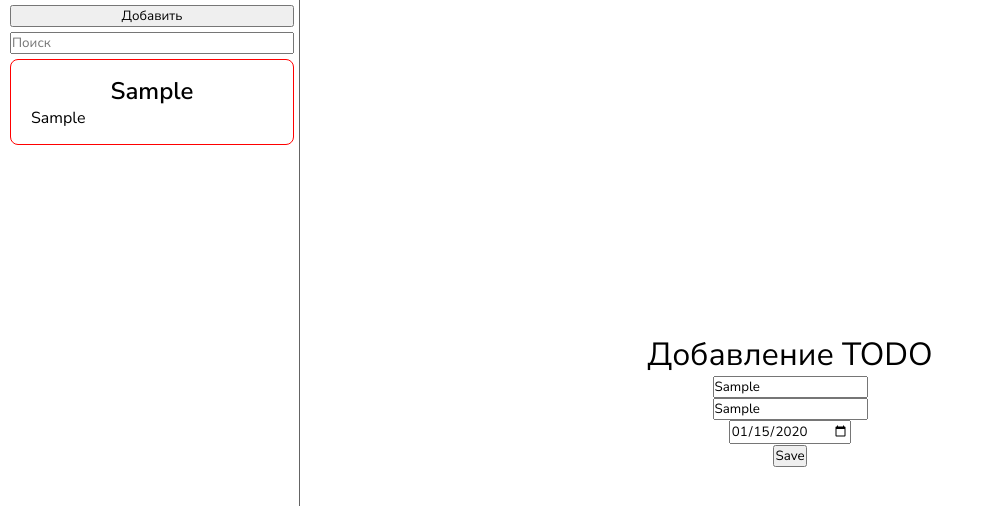
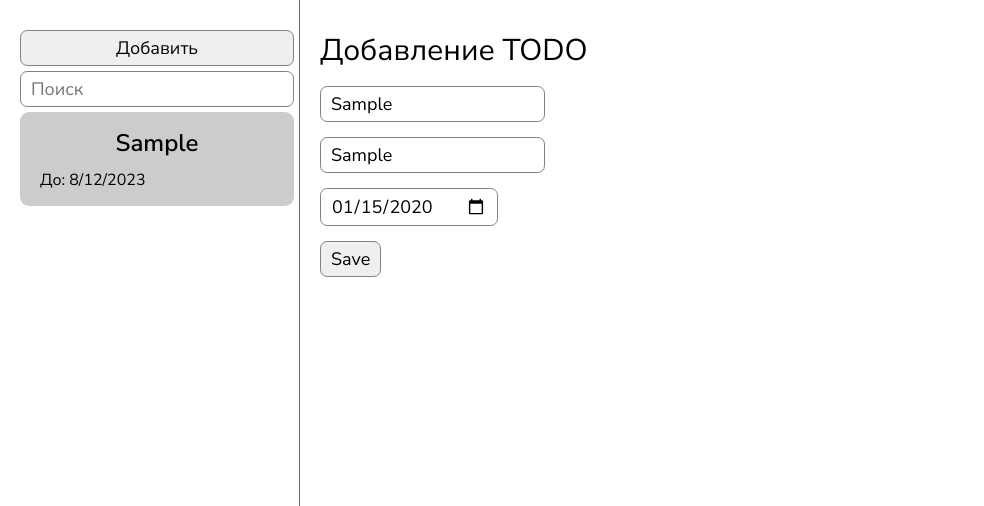
Before and after one commit to abyssone/Infotecs_TODO, a React (Create React App) app: page / in a window 1280 px wide. Both pictures are taken after typing "Sample", "Sample", "2020-01-15" into the empty fields and a click on the button "Save". Shown: the top 506 px of the page, without its empty margins (0-984 px from the left). Built offline with nearby package versions, Linux system fonts and the light colour scheme.

Commit message:
feat(side-bar): add color indicate of note status

```diff
--- a/src/App.js
+++ b/src/App.js
@@ -15,18 +15,33 @@ function App() {
   // Переключение на вкладку информации о записи
   // Проверка на undefined, чтобы не срабатывало на стадии mount
   useEffect(() => {if(selectedNote) setMainScreen('info')}, [selectedNote]);
-  useEffect(() => {console.log(noteStorage)}, [noteStorage]);
 
   // ID использует время в милисекундах для избежания коллизий
   // при удалении старых записей и длину массива для избежания
   // коллизий при одновременном добавлении записей
   function addToNoteStorage(note) {
-    setNoteStorage(prev => [...prev, {...note, id: new Date().getTime() + prev.length}]);
+    setNoteStorage(prev => [...prev, {...note,
+                                         id: new Date().getTime() + prev.length,
+                                         status: 'pending'}]);
+  }
+
+  function changeNoteFromStorage(note) {
+    setNoteStorage(prev => prev.map(el => {
+      if(el.id === note.id) {
+        return note;
+      } return el;
+    }));
+    setSelectedNote(note);
+  }
+
+  function deleteNoteFromStorage(noteId) {
+    setNoteStorage(prev => prev.filter(el => el.id !== noteId));
   }
 
   // Хранит записи, заголовок которых содержит значение поисковой строки
   const filteredNotes = useMemo(() => {
-    if(noteStorage) return noteStorage.filter(note => note.title.includes(searchField));
+    console.log(noteStorage);
+    if(noteStorage.length !== 0) return noteStorage.filter(note => note.title.includes(searchField));
   }, [searchField, noteStorage]);
 
   return (
@@ -36,7 +51,11 @@ function App() {
         selectScreen={setMainScreen}
         search={searchField}
         setSearch={setSearchField}/>
-      <Main create={addToNoteStorage} screen={mainScreen} noteInfo={selectedNote}/>
+      <Main create={addToNoteStorage}
+        screen={mainScreen}
+        noteInfo={selectedNote}
+        change={changeNoteFromStorage}
+        delete={deleteNoteFromStorage}/>
     </div>
   );
 }
--- a/src/components/Main.jsx
+++ b/src/components/Main.jsx
@@ -2,13 +2,13 @@ import React, { useState } from "react";
 import CreatingNote from "./Main/CreatingNote.jsx";
 import NoteInfo from "./Main/NoteInfo.jsx";
 
-const Main = function({create, noteInfo, screen, ...props}) {
+const Main = function({create, noteInfo, screen, change, ...props}) {
 
     return (<div className="main">
         {
             (screen === 'add')
             ? <CreatingNote create={create}/>
-            : <NoteInfo note={noteInfo}/>
+            : <NoteInfo note={noteInfo} change={change} delete={props.delete}/>
         }
     </div>)
 }
--- a/src/components/Main/CreatingNote.jsx
+++ b/src/components/Main/CreatingNote.jsx
@@ -1,4 +1,6 @@
 import React, { useState } from "react";
+import Button from "../UI/Button/Button";
+import Input from "../UI/Input/Input"
 
 const CreatingNote = function({create, ...props}) {
 
@@ -7,17 +9,17 @@ const CreatingNote = function({create, ...props}) {
      const [note, setNote] = useState({
         title: '',
         desc: '',
-        endData: (() => new Date().toLocaleDateString().split('.').reverse().join('-'))(),
-        startData: (() => new Date().toLocaleDateString().split('.').reverse().join('-'))()
+        endDate: (() => new Date().toLocaleDateString().split('.').reverse().join('-'))(),
+        startDate: (() => new Date().toLocaleDateString().split('.').reverse().join('-'))()
     });
 
 
-    return (<div className="main">
+    return (<div>
         <h1>Добавление TODO</h1>
-        <input placeholder='Title' value={note.title} onChange={(e) => setNote({...note, title: e.target.value})} />
-        <input placeholder='Desc' value={note.desc} onChange={(e) => setNote({...note, desc: e.target.value})} />
-        <input type="date" value={note.endData} onChange={(e) => setNote({...note, endData: e.target.value})}/>
-        <p><button onClick={() => create(note)}>Save</button></p>
+        <Input placeholder='Title' value={note.title} onChange={(e) => setNote({...note, title: e.target.value})} />
+        <Input placeholder='Desc' value={note.desc} onChange={(e) => setNote({...note, desc: e.target.value})} />
+        <Input type="date" value={note.endData} onChange={(e) => setNote({...note, endData: e.target.value})}/>
+        <p><Button onClick={() => create(note)}>Save</Button></p>
     </div>);
 }
 
--- a/src/components/Main/NoteInfo.jsx
+++ b/src/components/Main/NoteInfo.jsx
@@ -1,9 +1,20 @@
 import React, { useState } from "react";
+import Button from "../UI/Button/Button";
 
-const NoteInfo = function({note, ...props}) {
+const NoteInfo = function({note, change, ...props}) {
+
     return (<div>
         <h1>{note.title}</h1>
+        <hr />
         <p>{note.desc}</p>
+        {
+            note.status === 'pending'
+            ? <Button onClick={() => change({...note, status: 'in-progress'})}>Начать</Button>
+            : note.status === 'in-progress'
+            ? <Button onClick={() => change({...note, status: 'completed'})}>Завершить</Button>
+            : null
+        }
+        <Button onClick={() => props.delete(note.id)}>Удалить</Button>
     </div>);
 }
 
--- a/src/components/SideBar.jsx
+++ b/src/components/SideBar.jsx
@@ -1,14 +1,16 @@
 import React from "react";
 import Note from "./SideBar/Note.jsx";
+import Input from "./UI/Input/Input.jsx";
+import Button from "./UI/Button/Button.jsx";
 
 const SideBar = function({noteList, selectNote, selectScreen, search, setSearch, ...props}) {
 
     return (<div className='side-bar'>
-        <button onClick={() => selectScreen('add')}>Добавить</button>
-        <input placeholder="Поиск" value={search} onChange={(e) => setSearch(e.target.value)}/>
+        <Button onClick={() => selectScreen('add')}>Добавить</Button>
+        <Input placeholder="Поиск" value={search} onChange={(e) => setSearch(e.target.value)}/>
         {(noteList != null && noteList.length !== 0)
             ? noteList.map(note => <Note key={note.id} select={selectNote} noteInfo ={note}/>)
-            : <h1>Записей нет</h1>
+            : <h1 style={{fontSize: '20px', textAlign: 'center'}}>Записей нет</h1>
         }
     </div>);
 }
--- a/src/components/SideBar/Note.jsx
+++ b/src/components/SideBar/Note.jsx
@@ -1,10 +1,15 @@
 import React, { useState } from "react";
+import classes from './Note.module.css';
 
 const Note = function({noteInfo, select, ...props}) {
 
-    return (<div onClick={() => select(noteInfo)} className="note">
+    function ddMMyyyy(date) {
+        return date.split('-').reverse().join('.');
+    }
+
+    return (<div onClick={() => select(noteInfo)} className={['note', classes[noteInfo.status]].join(' ')}>
         <p className="note_header">{noteInfo.title}</p>
-        <p className="note_desc">{noteInfo.desc}</p>
+        <p className="note_desc">До: {ddMMyyyy(noteInfo.endDate)}</p>
     </div>);
 }
 
--- /dev/null
+++ b/src/components/SideBar/Note.module.css
@@ -0,0 +1,11 @@
+.pending {
+    background-color: #cccccc;
+}
+
+.in-progress {
+    background-color: aquamarine;
+}
+
+.completed {
+    background-color: #83f783;
+}
--- /dev/null
+++ b/src/components/UI/Button/Button.jsx
@@ -0,0 +1,11 @@
+import React from "react";
+import classes from './Button.module.css';
+
+const Button = function({children, ...props}) {
+
+    return (
+        <button className={classes.button} {...props}>{children}</button>
+    );
+}
+
+export default Button;
--- /dev/null
+++ b/src/components/UI/Button/Button.module.css
@@ -0,0 +1,11 @@
+.button {
+    padding: 5px 10px;
+    border-radius: .4em;
+    border: 1px solid #818181;
+    cursor: pointer;
+    transition: all .1s ease-out 0s;
+}
+
+.button:hover {
+    box-shadow: 0 0 3px black;
+}
--- /dev/null
+++ b/src/components/UI/Input/Input.jsx
@@ -0,0 +1,11 @@
+import React from "react";
+import classes from "./Input.module.css"
+
+const Input = function(params) {
+
+    return (
+        <input className={classes.input} {...params} />
+    );
+}
+
+export default Input;
--- /dev/null
+++ b/src/components/UI/Input/Input.module.css
@@ -0,0 +1,11 @@
+.input {
+    padding: 5px 10px;
+    border-radius: .4em;
+    border: 1px solid #818181;
+    transition: all .1s ease-out 0s;
+    outline: none;
+}
+
+.input:focus {
+    box-shadow: 0 0 3px black;
+}
--- a/src/styles/App.css
+++ b/src/styles/App.css
@@ -2,8 +2,10 @@
     margin: 0;
     padding: 0;
     box-sizing: border-box;
+
     font-family: 'Nunito Sans', sans-serif;
     font-weight: 400;
+    font-size: 18px;
 }
 
 html, body, .app {
@@ -18,11 +20,19 @@ html, body, .app {
     align-items: stretch;
 }
 
+h1 {
+    font-size: 30px;
+}
+
+hr {
+    width: 100%;
+}
+
 /************************************ SIDEBAR *****************************************/
 
 .side-bar {
     min-width: 300px;
-    padding: 5px 5px 5px 10px;
+    padding: 30px 5px 5px 20px;
 
     display: flex;
     flex-direction: column;
@@ -38,17 +48,22 @@ html, body, .app {
     padding: 15px 20px;
 
     border-radius: .5em;
-    border: 1px solid red;
+
+    cursor: default;
 }
 
 .note_header {
     font-size: 24px;
     font-weight: 600;
     text-align: center;
+    white-space: nowrap;
+    overflow: hidden;
+    text-overflow: ellipsis;
+    margin-bottom: 10px;
 }
 
 .note_desc {
-
+    font-size: 16px;
 }
 
 /************************************ MAIN *****************************************/
@@ -58,6 +73,17 @@ html, body, .app {
 
     display: flex;
     flex-direction: column;
-    justify-content: center;
-    align-items: center;
+    justify-content: flex-start;
+    align-items: flex-start;
+
+    padding: 30px 20px 0 20px;
 }
+
+.main > div {
+    width: 100%;
+
+    display: flex;
+    flex-direction: column;
+    align-items: flex-start;
+    gap: 15px;
+}
```
